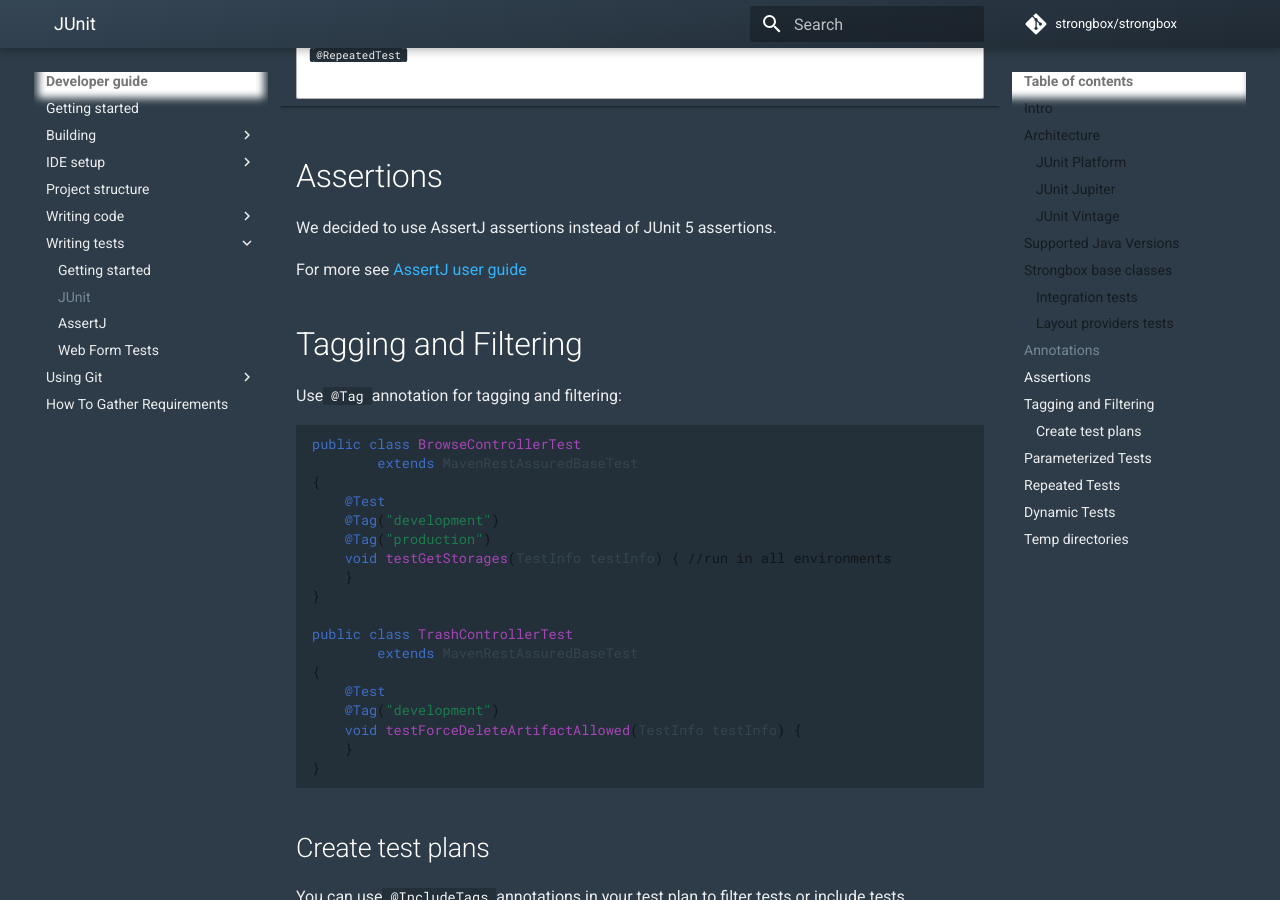
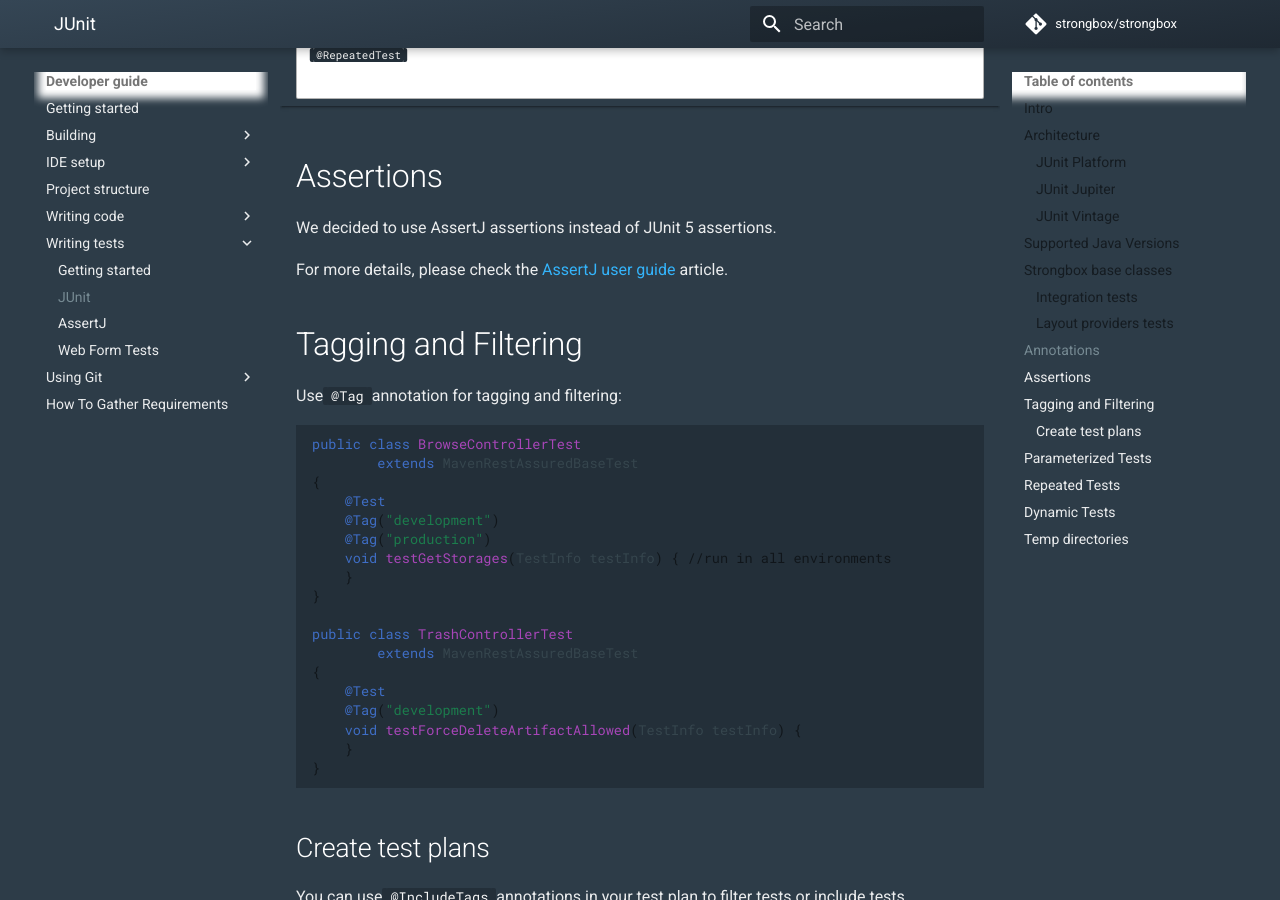
Before and after one commit to strongbox/strongbox-docs, an MkDocs documentation site: the page built from docs/developer-guide/junit-user-guide.md, in a window 1280 px wide and 900 px high, scrolled down 3146 px. Built offline with MkDocs 1.6.1 and Material for MkDocs 9.7.7, drawn with Linux system fonts in a browser that asks for light colours; comment, search, counter and statistics services are not loaded.

Commit message:
Update junit-user-guide.md
Minor corrections.

```diff
--- a/docs/developer-guide/junit-user-guide.md
+++ b/docs/developer-guide/junit-user-guide.md
@@ -115,7 +115,7 @@
 
 We decided to use AssertJ assertions instead of JUnit 5 assertions.
 
-For more see [AssertJ user guide](./assertj-user-guide.md)
+For more details, please check the [AssertJ user guide](./assertj-user-guide.md) article.
 
 ## Tagging and Filtering
 
```
